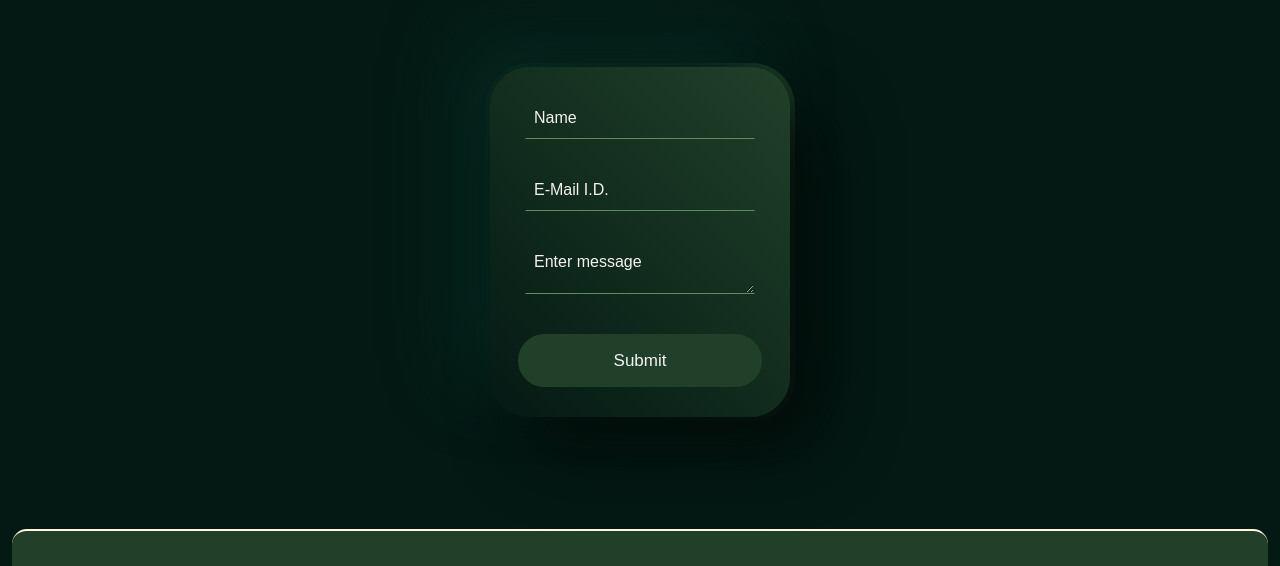
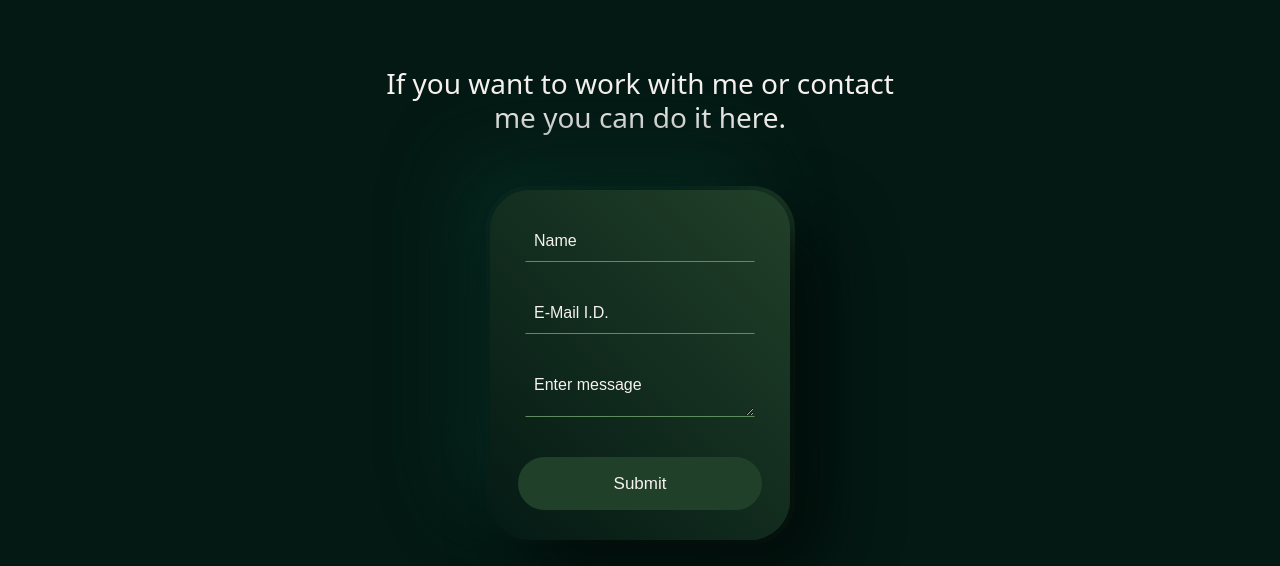
Before and after one commit to juampiAssi/PF_Assirio, a website: page pages/contactame.html in a window 1280 px wide. Shown: the part 61-627 px from the top of the page. Drawn offline with nearby package versions, Linux system fonts and the light colour scheme; files whose address does not match are found by name.

Commit message:
agrego un titulo a la page Contactame y con esto finalizo el codigo

```diff
--- a/pages/contactame.html
+++ b/pages/contactame.html
@@ -48,6 +48,11 @@
 
     <!-- MAIN  -->
     <main class="container mt-5 py-5">
+        <div class="row justify-content-center  mt-3 py-3">
+            <div class="col-xl-6 d-flex align-items-center justify-content-center text-center">
+                <h3>If you want to work with me or contact me you can do it here.</h3>
+            </div>
+        </div>
         <div class="row justify-content-evenly  mt-3 py-3">
             <div class="col-xl-6 d-flex align-items-center justify-content-center">
                 <form class="form">
```
